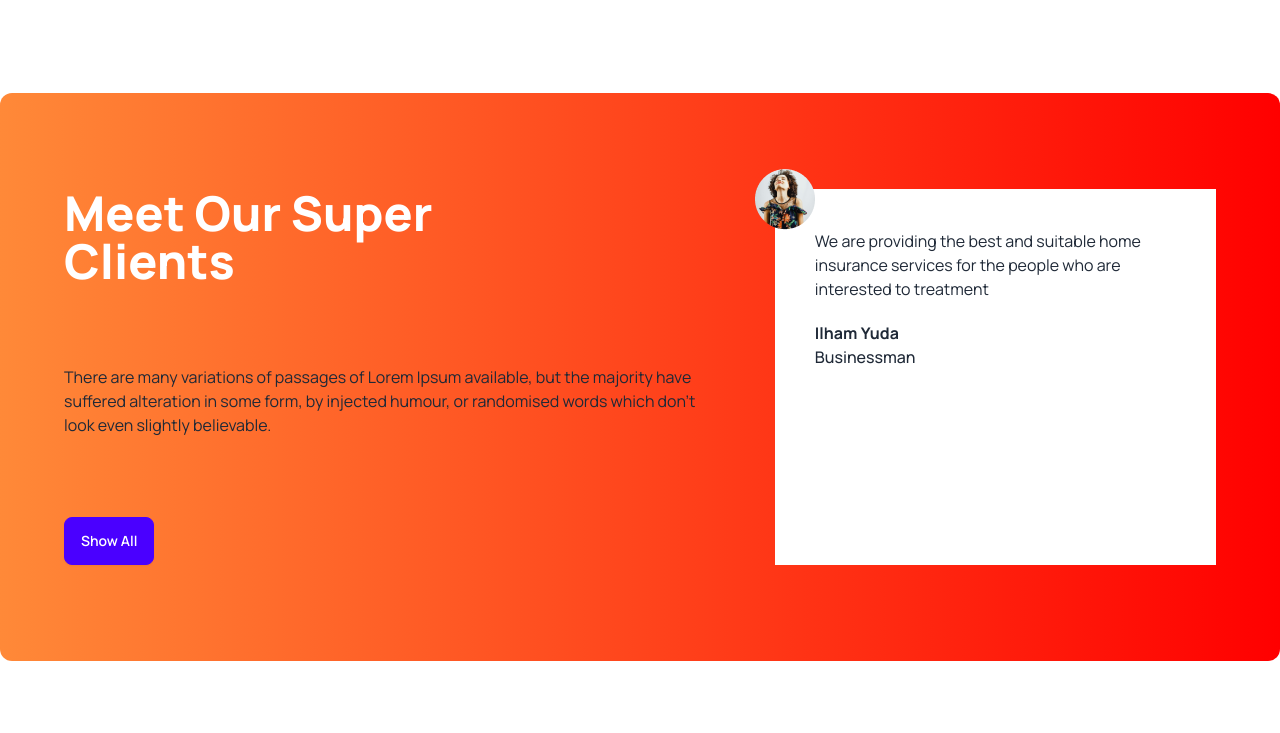
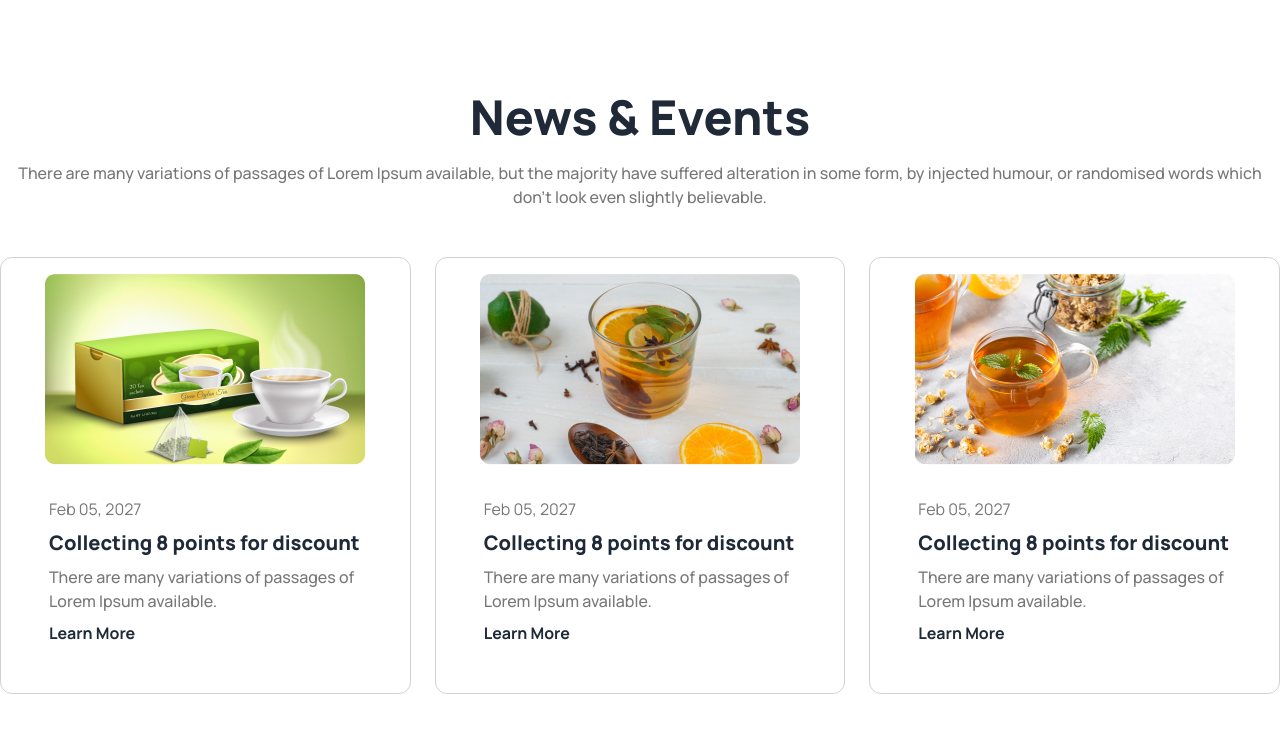
Before and after one commit to zaman-atif/Tea-House-DaisyUI, a plain HTML site: page index.html in a window 1280 px wide. Shown: the part 1671-2404 px from the top of the page. Drawn offline with nearby package versions, Linux system fonts and the light colour scheme.

Commit message:
News & Event section done

```diff
--- a/index.html
+++ b/index.html
@@ -135,25 +135,52 @@
             </div>
         </section>
 
-        <!-- Super Clients Section  -->
-        <section
-            class="my-24 rounded-xl  bg-gradient-to-r from-[#FF8938] to-[#FF0000] px-16 py-24 flex flex-col lg:flex-row gap-14">
-            <div class="space-y-20">
-                <h2 class="text-5xl font-extrabold text-white ">Meet Our Super <br> Clients</h2>
-                <p>There are many variations of passages of Lorem Ipsum available, but the majority have suffered
-                    alteration in some form,
-                    by injected humour, or randomised words which don't look even slightly believable.</p>
-                <button class="btn btn-primary text-white ">Show All</button>
-            </div>
-            <!-- Customer review  -->
-            <div class="relative p-10  bg-white">
-                <img class='absolute -left-5 -top-5 rounded-lg' src="images/client.png" alt="">
-                <p>We are providing the best and suitable home insurance services for the people who are interested to
-                    treatment</p>
-                <h5 class="font-bold mt-5">Ilham Yuda</h5>
-                <h4 class="font-medium">Businessman</h4>
+        <!-- News & Events Section  -->
+        <section class="container mx-auto my-24">
+            <h1 class="text-center text-5xl font-extrabold mb-5">News & Events</h1>
+            <p class="text-center text-[#777777] font-medium text-base">There are many variations of passages of Lorem
+                Ipsum available, but the majority have
+                suffered alteration
+                in some form,
+                by injected humour, or randomised words which don't look even slightly believable.</p>
+            <!-- Card container  -->
+            <div class="grid gap-6 mt-12 grid-cols-1 md:grid-cols-2 lg:grid-cols-3">
+                <!-- card-1  -->
+                <div class="card bg-base-100 rounded-xl border border-[#D2D2D2] p-4">
+                    <figure><img src="images/news-1.png" alt="Shoes" /></figure>
+                    <div class="card-body">
+                        <h4 class="text-[#777777]">Feb 05, 2027</h4>
+                        <h2 class="text-xl font-extrabold">Collecting 8 points for discount</h2>
+                        <p class="text-[#777777] text-base font-medium">There are many variations of passages of Lorem
+                            Ipsum available.</p>
+                        <a href="#" class="text-base font-bold cursor-pointer">Learn More</a>
+                    </div>
+                </div>
+                <!-- card-2  -->
+                <div class="card bg-base-100 rounded-xl border border-[#D2D2D2] p-4">
+                    <figure><img src="images/news-2.png" alt="Shoes" /></figure>
+                    <div class="card-body">
+                        <h4 class="text-[#777777]">Feb 05, 2027</h4>
+                        <h2 class="text-xl font-extrabold">Collecting 8 points for discount</h2>
+                        <p class="text-[#777777] text-base font-medium">There are many variations of passages of Lorem
+                            Ipsum available.</p>
+                        <a href="#" class="text-base font-bold cursor-pointer">Learn More</a>
+                    </div>
+                </div>
+                <!-- card-3  -->
+                <div class="card bg-base-100 rounded-xl border border-[#D2D2D2] p-4">
+                    <figure><img src="images/news-3.png" alt="Shoes" /></figure>
+                    <div class="card-body">
+                        <h4 class="text-[#777777]">Feb 05, 2027</h4>
+                        <h2 class="text-xl font-extrabold">Collecting 8 points for discount</h2>
+                        <p class="text-[#777777] text-base font-medium">There are many variations of passages of Lorem
+                            Ipsum available.</p>
+                        <a href="#" class="text-base font-bold cursor-pointer">Learn More</a>
+                    </div>
+                </div>
             </div>
         </section>
+
     </main>
     <footer></footer>
 </body>
```
